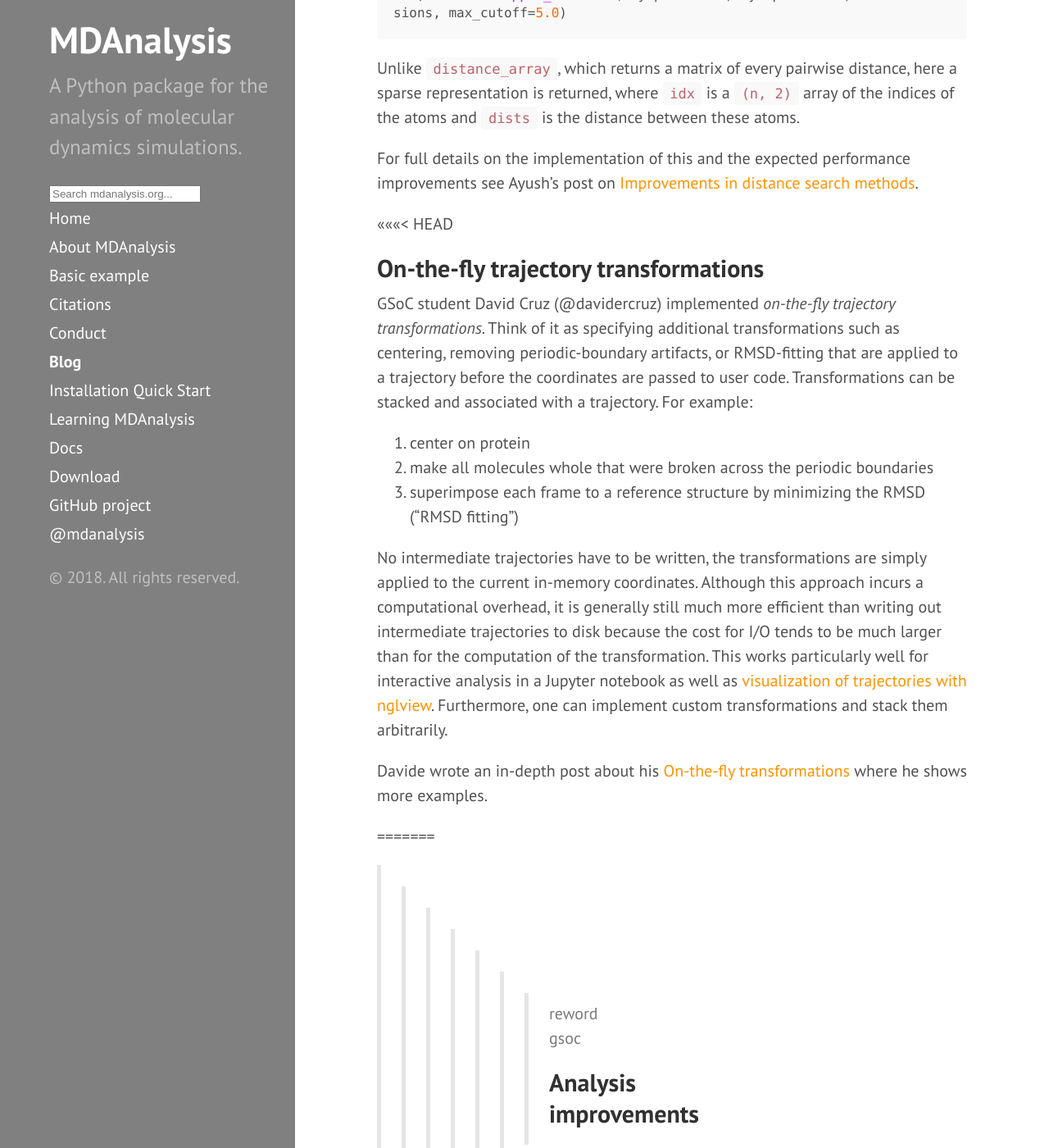
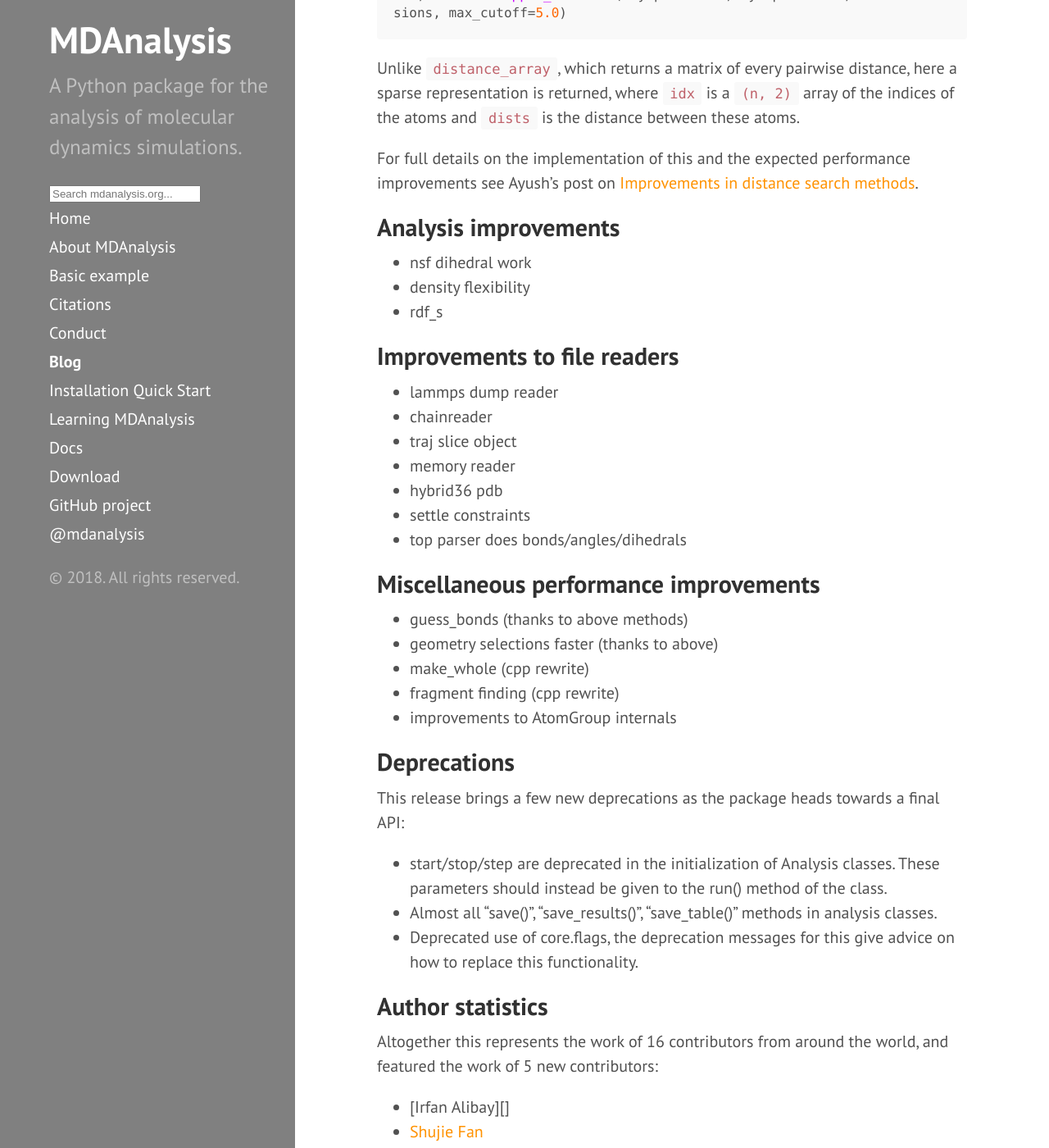
Before and after one commit to MDAnalysis/MDAnalysis.github.io, a Jekyll site: the page built from blog/index.html, in a window 1280 px wide and 1400 px high, scrolled down 976 px. Shown: the whole window at 82% size. Built offline with Jekyll 4.4.1, drawn with Linux system fonts in a browser that asks for light colours; the list of posts is cut into pages by our own code; comment, search, counter and statistics services are not loaded; some of the changed text lies outside the part shown.

Commit message:
more rel19 blogpost work

```diff
--- a/_posts/2018-10-09-release-0.19.0.md
+++ b/_posts/2018-10-09-release-0.19.0.md
@@ -12,7 +12,7 @@ the [release notes][] list all the changes in this version.
 
 ## Capped Distance Searches
 
-GSoC student, Ayush Suhane (@ayushsuhane), worked on integrating faster distance search algorithms
+Gsoc student, Ayush Suhane (@ayushsuhane), worked on integrating faster distance search algorithms
 (such as the grid search in the new [`MDAnalysis.lib.nsgrid`](https://www.mdanalysis.org/docs/documentation_pages/lib/nsgrid.html) neighbor search library and [periodic KDTrees][]) for limited distance searches.
 This resulted in two new functions
 [`MDAnalysis.lib.distances.capped_distance`](https://www.mdanalysis.org/docs/documentation_pages/lib/distances.html#MDAnalysis.lib.distances.capped_distance) and
@@ -43,30 +43,6 @@ and `dists` is the distance between these atoms.
 For full details on the implementation of this and the expected performance improvements
 see Ayush's post on [Improvements in distance search methods][].
 
-<<<<<<< HEAD
-## On-the-fly trajectory transformations
-
-GSoC student David Cruz (@davidercruz) implemented *on-the-fly trajectory transformations*.
-Think of it as specifying additional transformations such as centering, removing periodic-boundary
-artifacts, or RMSD-fitting that are applied to a trajectory before the coordinates are passed
-to user code. Transformations can be stacked and associated with a trajectory. For example:
-
-1. center on protein
-2. make all molecules whole that were broken across the periodic boundaries
-3. superimpose each frame to a reference structure by minimizing the RMSD ("RMSD fitting")
-
-No intermediate trajectories have to be written, the transformations are simply applied to the
-current in-memory coordinates. Although this approach incurs a computational overhead, it is generally
-still much more efficient than writing out intermediate trajectories to disk because the cost
-for I/O tends to be much larger than for the computation of the transformation.
-This works particularly well for interactive analysis in a Jupyter notebook as well as
-[visualization of trajectories with nglview][].
-Furthermore, one can implement custom transformations and stack them arbitrarily.
-
-Davide wrote an in-depth post about his [On-the-fly transformations] where he shows more examples.
-
-=======
->>>>>>> reword gsoc
 ## Analysis improvements
 
 - nsf dihedral work
```
